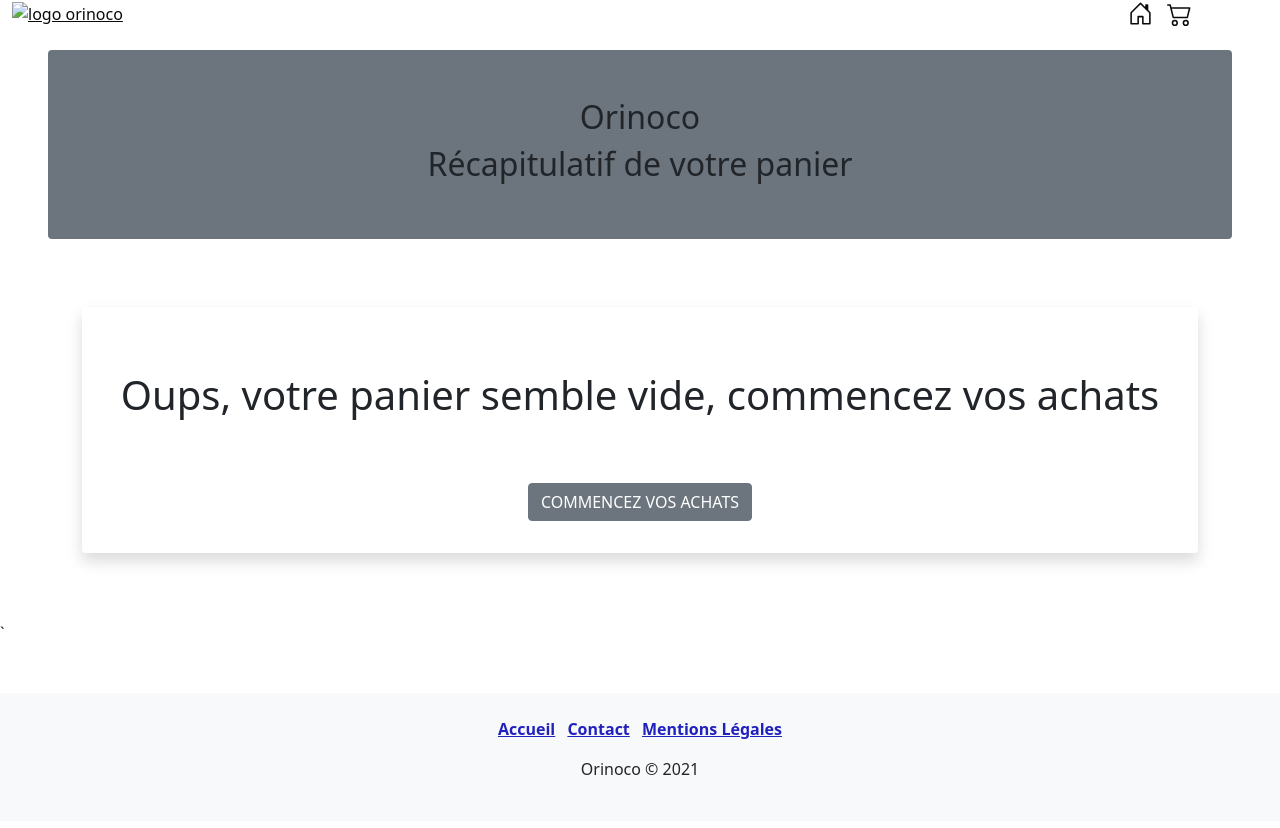
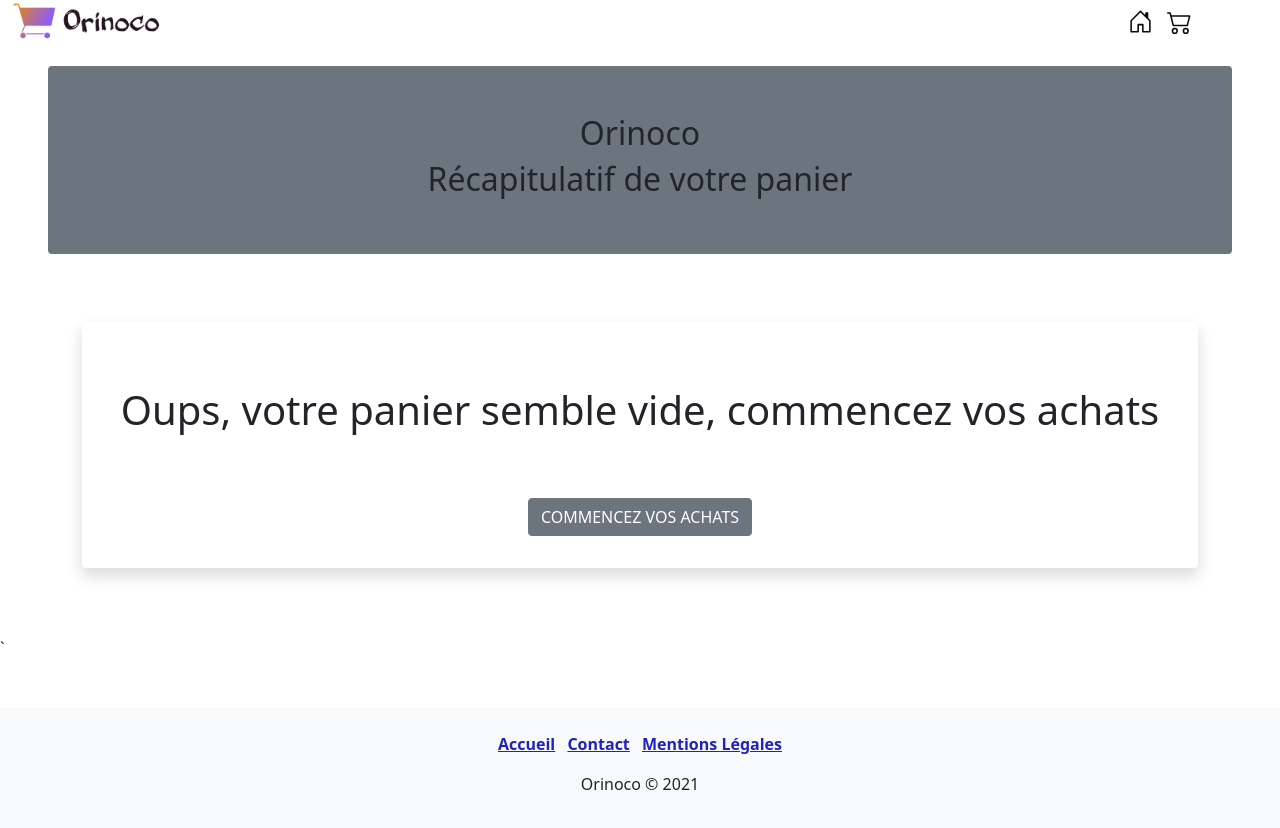
Before and after one commit to Anissa95/CheikhAnissa_P5_orinoco, a plain HTML site: page front-end/pageSite/panier.html in a window 1280 px wide. Drawn offline with nearby package versions, Linux system fonts and the light colour scheme; the site is published under a folder, as on GitHub Pages, so addresses that start at the root find nothing.

Commit message:
Modification du chemin du logo

```diff
--- a/front-end/pageSite/panier.html
+++ b/front-end/pageSite/panier.html
@@ -4,7 +4,7 @@
 <head>
     <meta charset="UTF-8" />
     <meta name="viewport" content="width=device-width, initial-scale=1.0">
-    <title>0rinoco |Votre panier</title>
+    <title>Orinoco |Votre panier</title>
     <meta name="description" content="Ce panier récapitule les produits que vous avez acheté sur notre site Orinoco">
     <meta name="robots" content="index, follow">
     <link href="https://cdn.jsdelivr.net/npm/bootstrap@5.0.0-beta2/dist/css/bootstrap.min.css" rel="stylesheet" integrity="sha384-BmbxuPwQa2lc/FVzBcNJ7UAyJxM6wuqIj61tLrc4wSX0szH/Ev+nYRRuWlolflfl" crossorigin="anonymous">
@@ -16,7 +16,7 @@
 <body>
     <div class="container-fluid ">
         <div class="header-container">
-            <a href="../index.html"> <img src="/front-end/img/logo.png" alt="logo orinoco" /></a>
+            <a href="../index.html"> <img src="../img/logo.png" alt="logo orinoco" /></a>
         </div>
         <div class="header-container">
             <a title="Page d'accueil" href="../index.html"><svg xmlns="http://www.w3.org/2000/svg" width="25" height="25" fill="currentColor" class="bi bi-house-door" viewBox="0 0 16 16">
```
Also changed, not shown: front-end/pageSite/confirmation.html (+1 -1 lines), front-end/pageSite/produit.html (+1 -1 lines).
